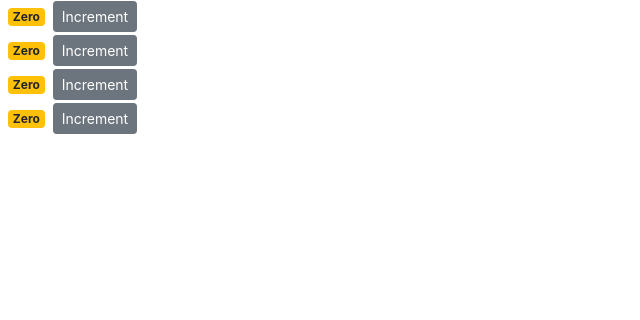
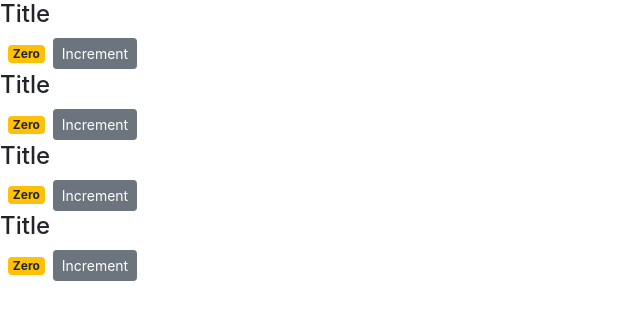
Before and after one commit to efriedla/react-clicker, a React (Create React App) app: page / in a window 1280 px wide. Shown: the top 320 px of the page, without its empty margins (0-640 px from the left). Built offline with nearby package versions, Linux system fonts and the light colour scheme.

Commit message:
passing children

```diff
--- a/src/components/clicker.jsx
+++ b/src/components/clicker.jsx
@@ -11,8 +11,10 @@ class Counter extends Component {
 
 
     render() {
+        console.log(this.props)
         return(
             <div>
+                {this.props.children}
                 <span className={this.getBadgeClass()}>{this.formateCount()}</span>
                 <button
                     onClick={this.handleIncrement}
--- a/src/components/counters.jsx
+++ b/src/components/counters.jsx
@@ -18,7 +18,10 @@ class Counters extends Component {
                         key={counter.id}
                         value={counter.value}
                         selected
-                    />)}
+                    >
+                        <h4>Title</h4>
+
+                    </Counter>)}
 
             </div>
          );
```
